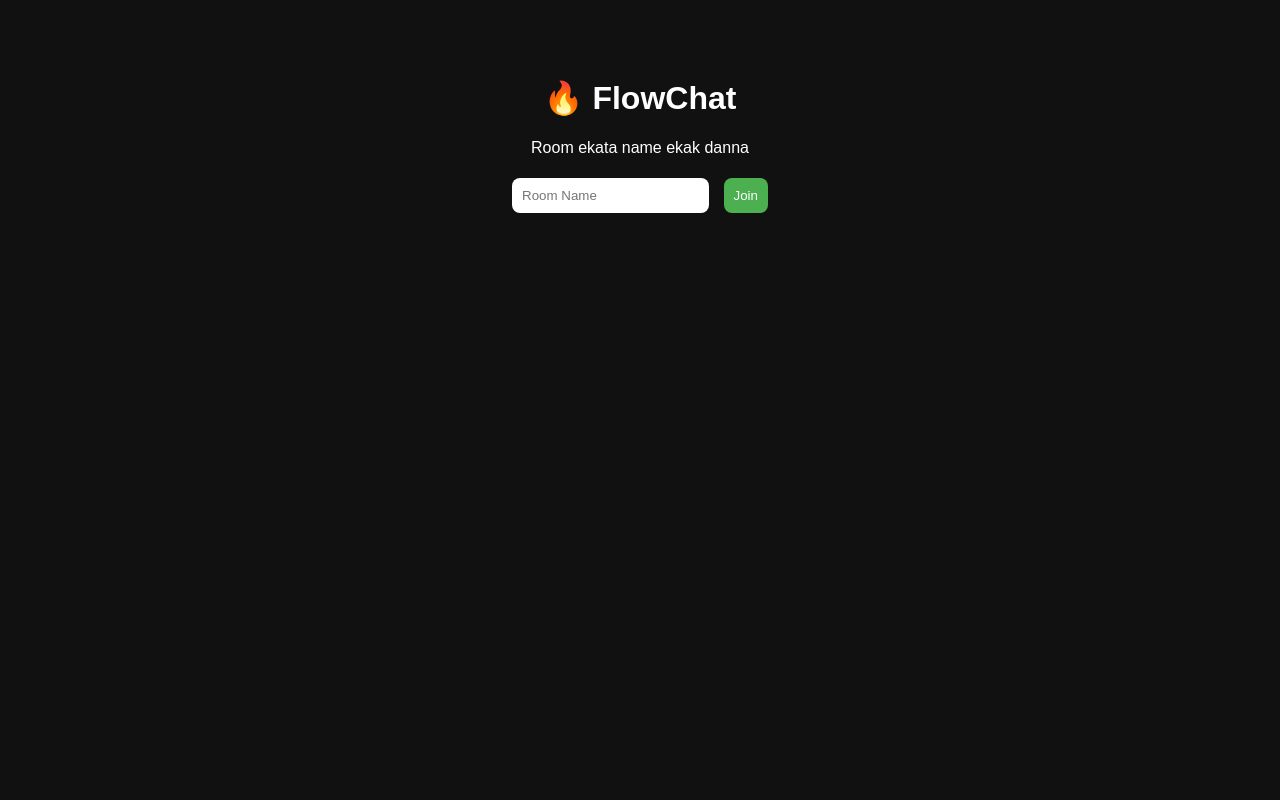
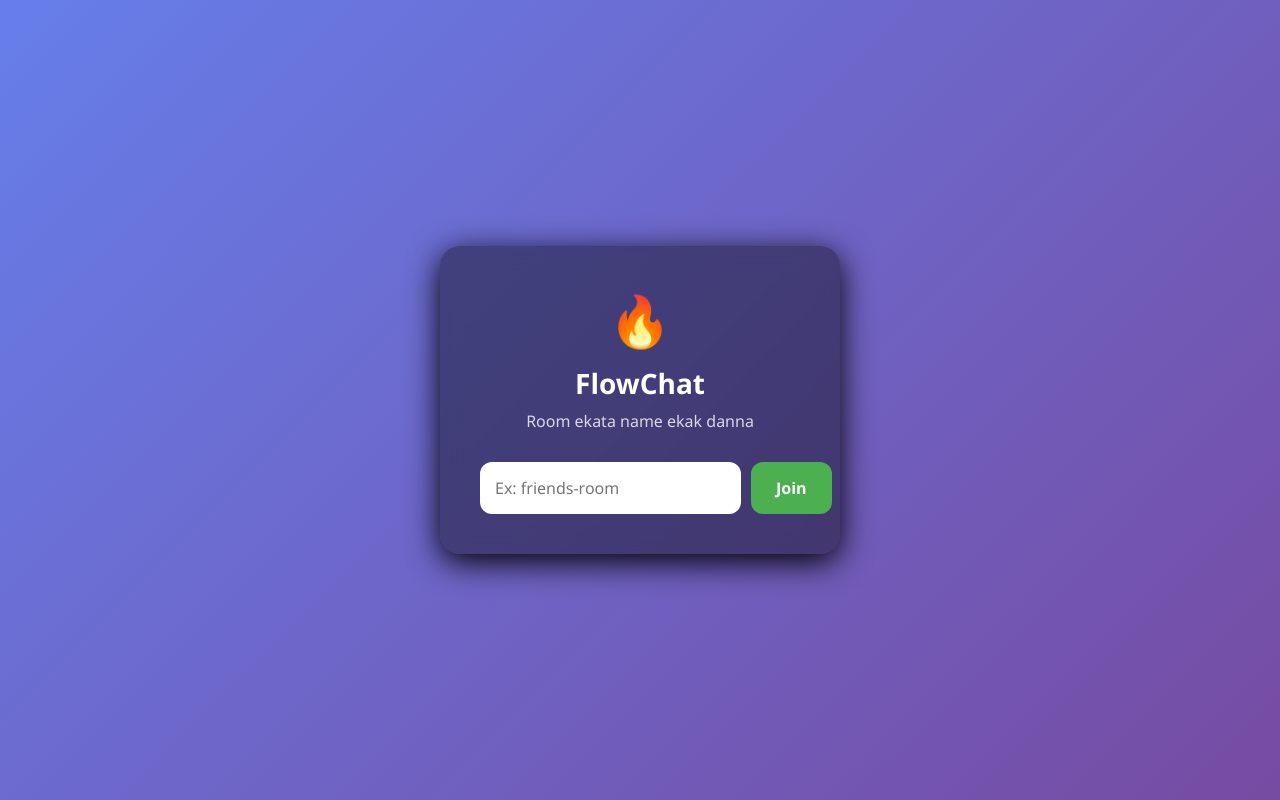
Before and after one commit to MinukaSithumika955/flowchat-app, a Flask app: page / in a window 1280 px wide. Run offline with Flask 3, Linux system fonts and the light colour scheme.

Commit message:
index.html

```diff
--- a/templates/index.html
+++ b/templates/index.html
@@ -1,19 +1,65 @@
 <!doctype html>
-<html>
+<html lang="en">
 <head>
-  <title>FlowChat</title>
-  <meta name="viewport" content="width=device-width, initial-scale=1">
+  <meta charset="UTF-8">
+  <meta name="viewport" content="width=device-width, initial-scale=1.0">
+  <title>FlowChat - Join Room</title>
   <style>
-    body { font-family: Arial; background:#111; color:#fff; text-align:center; padding:50px; }
-    input, button { padding:10px; margin:5px; border-radius:8px; border:none; }
-    button { background:#4CAF50; color:white; cursor:pointer; }
+    * { margin: 0; padding: 0; box-sizing: border-box; font-family: 'Segoe UI', sans-serif; }
+    body {
+      background: linear-gradient(135deg, #667eea 0%, #764ba2 100%);
+      height: 100vh;
+      display: flex;
+      justify-content: center;
+      align-items: center;
+      color: white;
+    }
+    .container {
+      background: rgba(0, 0, 0, 0.4);
+      backdrop-filter: blur(10px);
+      padding: 40px;
+      border-radius: 20px;
+      text-align: center;
+      width: 90%;
+      max-width: 400px;
+      box-shadow: 0 8px 32px rgba(0,0,0.3);
+    }
+    .logo { font-size: 50px; margin-bottom: 10px; }
+    h1 { font-size: 28px; margin-bottom: 8px; }
+    p { opacity: 0.8; margin-bottom: 30px; }
+    .input-group { display: flex; gap: 10px; }
+    input {
+      flex: 1;
+      padding: 15px;
+      border: none;
+      border-radius: 12px;
+      font-size: 16px;
+      outline: none;
+    }
+    button {
+      padding: 15px 25px;
+      background: #4CAF50;
+      color: white;
+      border: none;
+      border-radius: 12px;
+      font-size: 16px;
+      font-weight: bold;
+      cursor: pointer;
+      transition: 0.3s;
+    }
+    button:hover { background: #45a049; transform: scale(1.05); }
   </style>
 </head>
 <body>
-  <h1>🔥 FlowChat</h1>
-  <p>Room ekata name ekak danna</p>
-  <input id="room" placeholder="Room Name">
-  <button onclick="join()">Join</button>
+  <div class="container">
+    <div class="logo">🔥</div>
+    <h1>FlowChat</h1>
+    <p>Room ekata name ekak danna</p>
+    <div class="input-group">
+      <input id="room" placeholder="Ex: friends-room">
+      <button onclick="join()">Join</button>
+    </div>
+  </div>
 
   <script>
     function join() {
```
